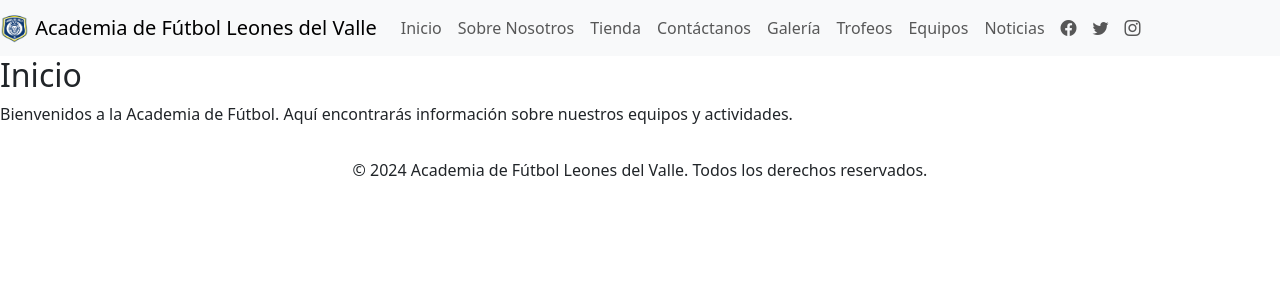
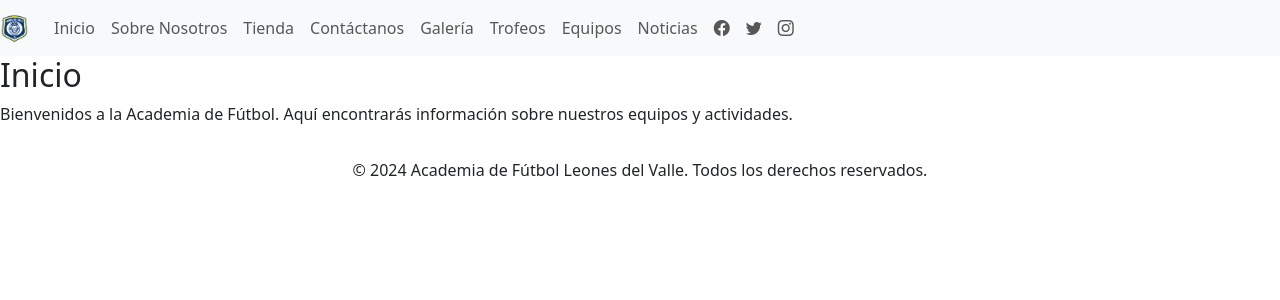
Before and after one commit to ljairgt15/ValleyLion, an Angular app: page / in a window 1280 px wide. Shown: the top 300 px of the page. Built offline with nearby package versions, Linux system fonts and the light colour scheme.

Commit message:
fix: menu hamburgesa with bs

```diff
--- a/src/app/components/nav/nav.component.html
+++ b/src/app/components/nav/nav.component.html
@@ -1,9 +1,8 @@
 <nav class="navbar navbar-expand-lg navbar-light bg-light">
     <a class="navbar-brand" href="#">
         <img src="assets/logo.png" width="30" height="30" class="d-inline-block align-top" alt="Logo">
-        Academia de Fútbol Leones del Valle
     </a>
-    <button class="navbar-toggler" type="button" data-toggle="collapse" data-target="#navbarNav"
+    <button class="navbar-toggler" type="button" data-bs-toggle="collapse" data-bs-target="#navbarNav"
         aria-controls="navbarNav" aria-expanded="false" aria-label="Toggle navigation">
         <span class="navbar-toggler-icon"></span>
     </button>
@@ -45,13 +44,15 @@
                 <a class="nav-link" href="#"><i class="bi bi-instagram"></i></a>
             </li>
             <!--
-        <li class="nav-item">
-          <a class="nav-link" href="#"><img src="assets/sponsor1.png" width="30" height="30" alt="Patrocinador 1"></a>
-        </li>
-        <li class="nav-item">
-          <a class="nav-link" href="#"><img src="assets/sponsor2.png" width="30" height="30" alt="Patrocinador 2"></a>
-        </li>
-        -->
+            <li class="nav-item">
+                <a class="nav-link" href="#"><img src="assets/sponsor1.png" width="30" height="30"
+                        alt="Patrocinador 1"></a>
+            </li>
+            <li class="nav-item">
+                <a class="nav-link" href="#"><img src="assets/sponsor2.png" width="30" height="30"
+                        alt="Patrocinador 2"></a>
+            </li>
+            -->
         </ul>
     </div>
 </nav>
```
